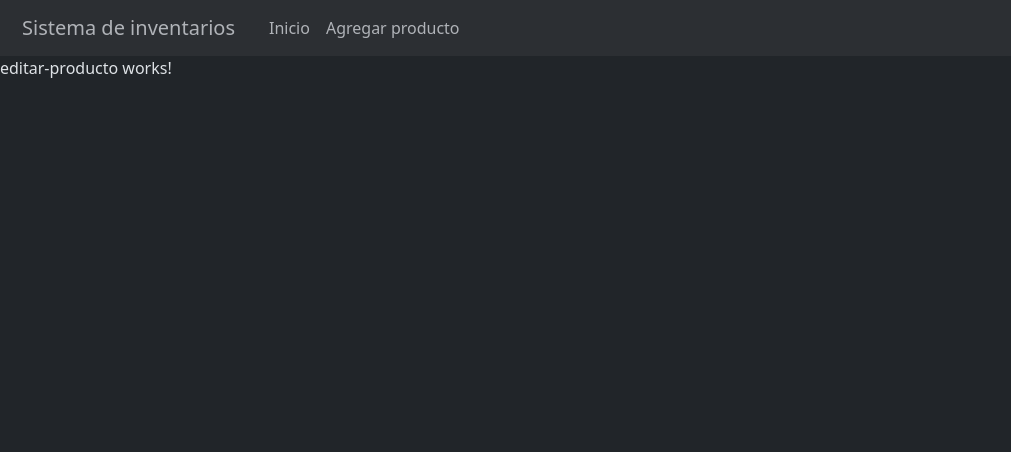
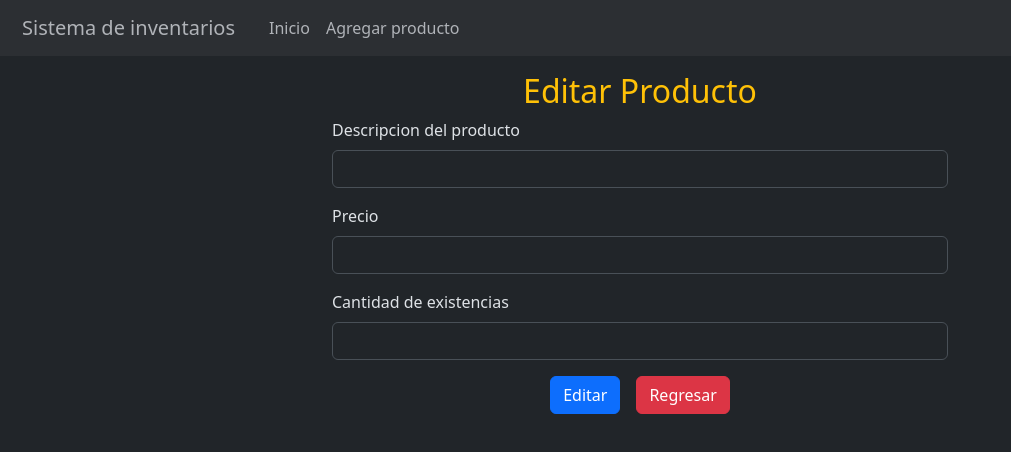
Before and after one commit to DeSebasWeb/sistema-inventarios, an Angular app: page /editar-producto/1 in a window 1280 px wide. Shown: the top 452 px of the page, without its empty margins (0-1011 px from the left). Built offline with nearby package versions, Linux system fonts and the light colour scheme; no server answers.

Commit message:
i added editar producto page and it's functional with it's backend

```diff
--- a/src/app/agregar-producto/agregar-producto.component.html
+++ b/src/app/agregar-producto/agregar-producto.component.html
@@ -1,7 +1,7 @@
 
 <div class="container-fluid w-50 mt-3">
   <h2 class="text-warning text-center">{{title}}</h2>
-  <form (ngSubmit)="onSubmit">
+  <form (ngSubmit)="onSubmit()">
     <div class="mb-3">
       <label for="descripcion" class="form-label">Descripcion del producto</label>
       <input type="text" class="form-control" id="descripcion" name="descripcion" [(ngModel)]="producto.descripcion">
--- a/src/app/editar-producto/editar-producto.component.html
+++ b/src/app/editar-producto/editar-producto.component.html
@@ -1 +1,21 @@
-<p>editar-producto works!</p>
+<div class="container-fluid w-50 mt-3">
+  <h2 class="text-warning text-center">{{title}}</h2>
+  <form (ngSubmit)="onSubmit()">
+    <div class="mb-3">
+      <label for="descripcion" class="form-label">Descripcion del producto</label>
+      <input type="text" class="form-control" id="descripcion" name="descripcion" [(ngModel)]="producto.descripcion">
+    </div>
+    <div class="mb-3">
+      <label for="precio" class="form-label">Precio</label>
+      <input type="number" class="form-control" id="precio" name="precio" [(ngModel)]="producto.precio">
+    </div>
+    <div class="mb-3">
+      <label for="cantExistencia" class="form-label">Cantidad de existencias</label>
+      <input type="number" class="form-control" id="cantExistencia" name="cantExistencia" [(ngModel)]="producto.cantExistencia">
+    </div>
+    <div class="container-fluid text-center">
+      <button type="submit" class="btn btn-primary me-3">Editar</button>
+      <a href="/" class="btn btn-danger">Regresar</a>
+    </div>
+  </form>
+</div>
--- a/src/app/editar-producto/editar-producto.component.ts
+++ b/src/app/editar-producto/editar-producto.component.ts
@@ -1,11 +1,51 @@
-import { Component } from '@angular/core';
+import { Component, inject } from '@angular/core';
+import { Producto } from '../producto';
+import { ProductoService } from '../producto.service';
+import { ActivatedRoute, Router } from '@angular/router';
+import { FormsModule } from '@angular/forms';
 
 @Component({
   selector: 'app-editar-producto',
-  imports: [],
+  imports: [FormsModule],
   templateUrl: './editar-producto.component.html',
   styleUrl: './editar-producto.component.css'
 })
 export class EditarProductoComponent {
+  title = 'Editar Producto';
+  producto:Producto = new Producto();
+  id!: number;
+  private productoServicio = inject(ProductoService);
+  private ruta = inject(ActivatedRoute);
+  private enrutador = inject(Router);
 
+  ngOnInit(){
+    this.id = this.ruta.snapshot.params['id']
+    this.productoServicio.encontrarProductoPorId(this.id).subscribe(
+      {
+        next: (dato) =>{
+          this.producto = dato;
+        },
+        error: (errores: any) =>{
+          console.log(errores);
+        }
+      }
+    );
+  }
+
+  onSubmit(){
+    this.editarProducto();
+  }
+  editarProducto(){
+    this.productoServicio.editarProducto(this.id, this.producto).subscribe({
+      next: (datos) =>{
+        this.irListadoProductos();
+      },
+      error: (errores) =>{
+        console.log(errores);
+      }
+    });
+  }
+  irListadoProductos(){
+    this.enrutador.navigate(['/productos'])
+  }
 }
--- /dev/null
+++ b/src/app/eliminar-producto/eliminar-producto.component.html
@@ -0,0 +1 @@
+<p>eliminar-producto works!</p>
--- a/src/app/producto.service.ts
+++ b/src/app/producto.service.ts
@@ -17,5 +17,14 @@ export class ProductoService {
     return this.clienteHttp.post(this.urlBase, producto);
   }
 
+  encontrarProductoPorId(id: number){
+    return this.clienteHttp.get<Producto>(`${this.urlBase}/${id}`);
+  }
+  editarProducto(id: number, producto: Producto){
+    return this.clienteHttp.put(`${this.urlBase}/${id}`, producto);
+  }
+  eliminarProducto(id: number){
+    return this.clienteHttp.delete(`${this.urlBase}/${id}`);
+  }
   constructor() {}
 }
```
Also changed, not shown: src/app/eliminar-producto/eliminar-producto.component.ts (added, +11 -0 lines), src/app/eliminar-producto/eliminar-producto.component.css (added).
